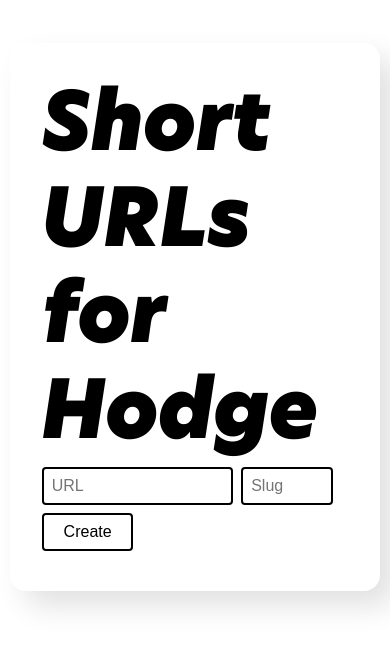
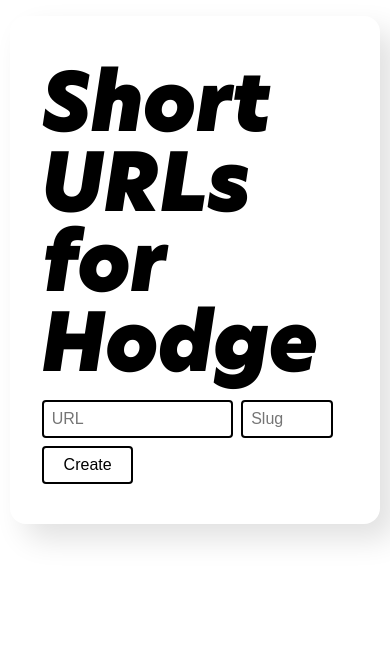
Before and after one commit to johnhodge/shorty, a website: page public/index.html in a window 390 px wide. Drawn offline with nearby package versions, Linux system fonts and the light colour scheme.

Commit message:
refactor: minor edits for mobile :package:

```diff
--- a/public/css/styles.css
+++ b/public/css/styles.css
@@ -32,7 +32,7 @@
   --sizing-big: 2rem;
   --sizing-bigger: 3rem;
   --sizing-biggest: 4rem;
-  --sizing-huge: 5.5rem;
+  --sizing-huge: 5rem;
   --width-small: min(15rem, 95%);
   --width-standard: min(30rem, 95%);
   --width-big: min(40rem, 95%);
@@ -56,16 +56,12 @@
 
 h1,h2,h3,h4 {
   font-family: var(--font-family-header);
-  line-height: var(--line-height-standard);
+  line-height: 1;
 }
 
 h1.display-4 {
   font-size: var(--font-size-biggest);
-  margin: 0;
-}
-
-body, html, #app, .global_container {
-  height: 100%;
+  margin: var(--sizing-medium) auto;
 }
 
 body {
@@ -140,18 +136,12 @@ button:hover {
   transition: background .2s ease-in-out;
 }
 
-section {
-  display: flex;
-  align-items: center;
-  justify-content: center;
-}
-
 section.global_container__main_section{
-  height: 75%
+  margin: var(--sizing-medium) auto;
 }
 
 section.main_section__notifications {
-  height: 20%;
+  margin: var(--sizing-medium) auto;
 }
 
 .notifications__notif_bucket {
```
